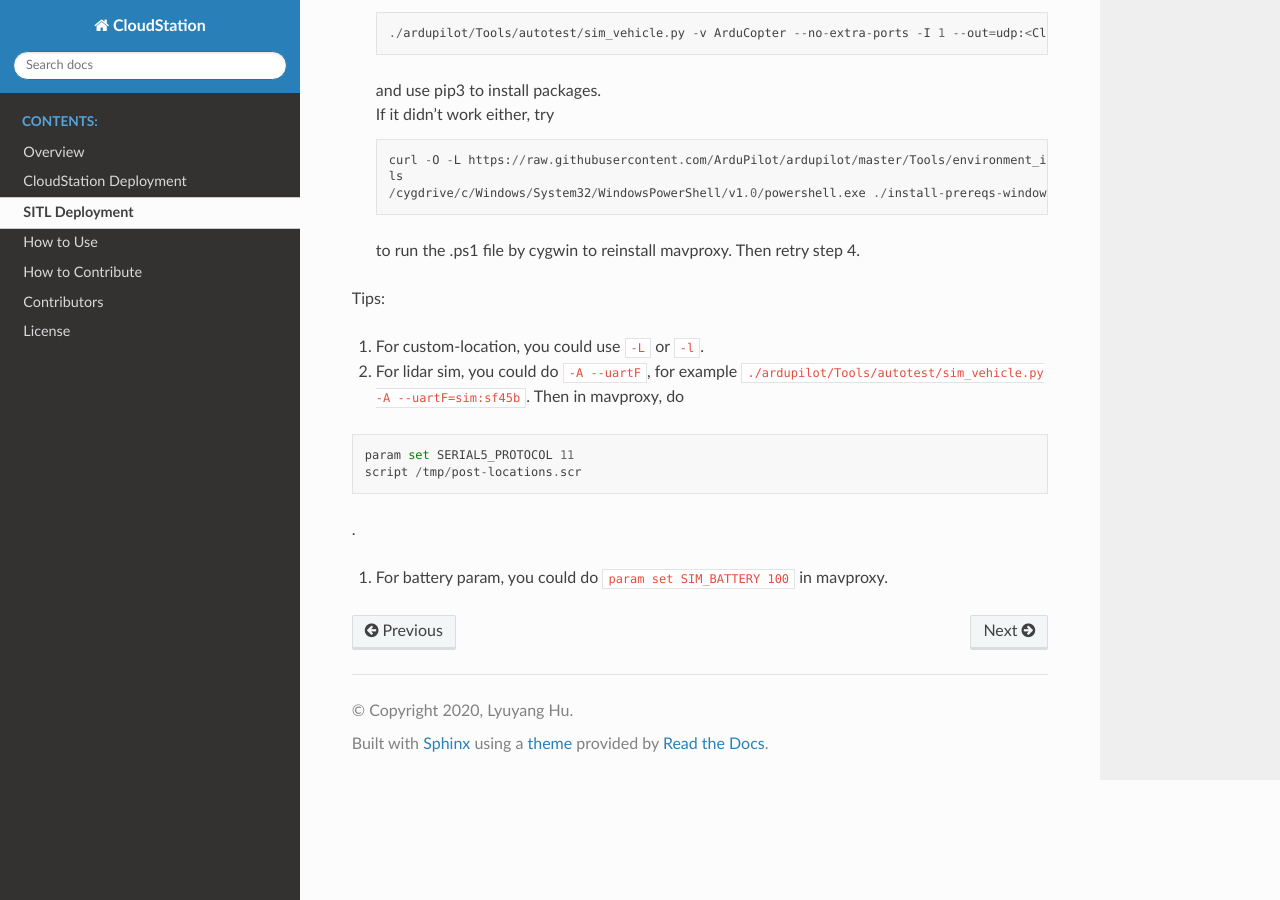
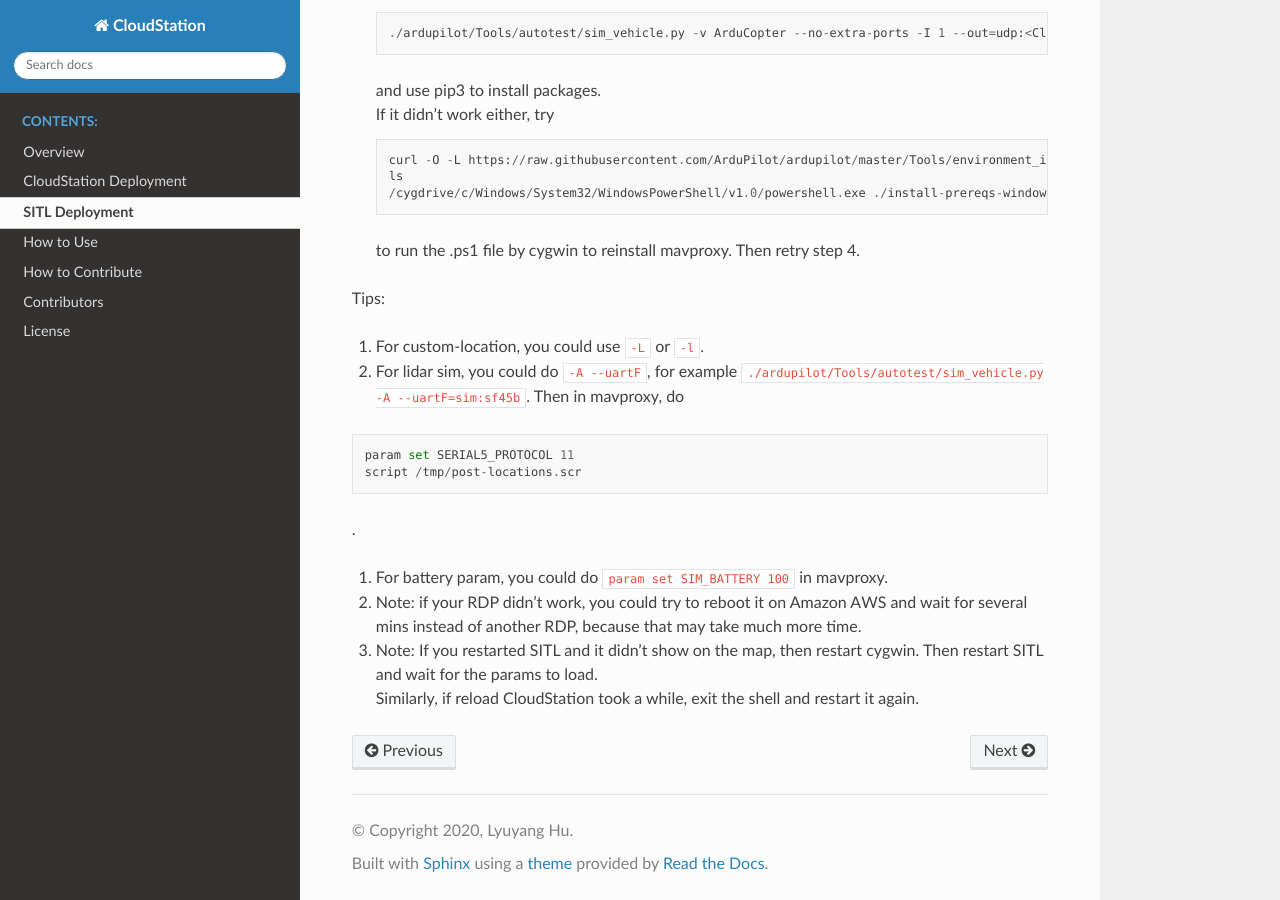
Before and after one commit to CloudStationTeam/docs, a Sphinx documentation site: the page built from source/sitl.md, in a window 1280 px wide and 900 px high, scrolled down 900 px. Built offline with Sphinx 7.4.7 and the Read the Docs theme 2.0.0, drawn with Linux system fonts in a browser that asks for light colours.

Commit message:
edit sitl.md.

````diff
--- a/source/sitl.md
+++ b/source/sitl.md
@@ -57,3 +57,9 @@ script /tmp/post-locations.scr
 .
 
 3. For battery param, you could do ```param set SIM_BATTERY 100``` in mavproxy.
+
+
+4. Note: if your RDP didn't work, you could try to reboot it on Amazon AWS and wait for several mins instead of another RDP, because that may take much more time.
+
+5. Note: If you restarted SITL and it didn't show on the map, then restart cygwin. Then restart SITL and wait for the params to load. \
+Similarly, if reload CloudStation took a while, exit the shell and restart it again.
````
